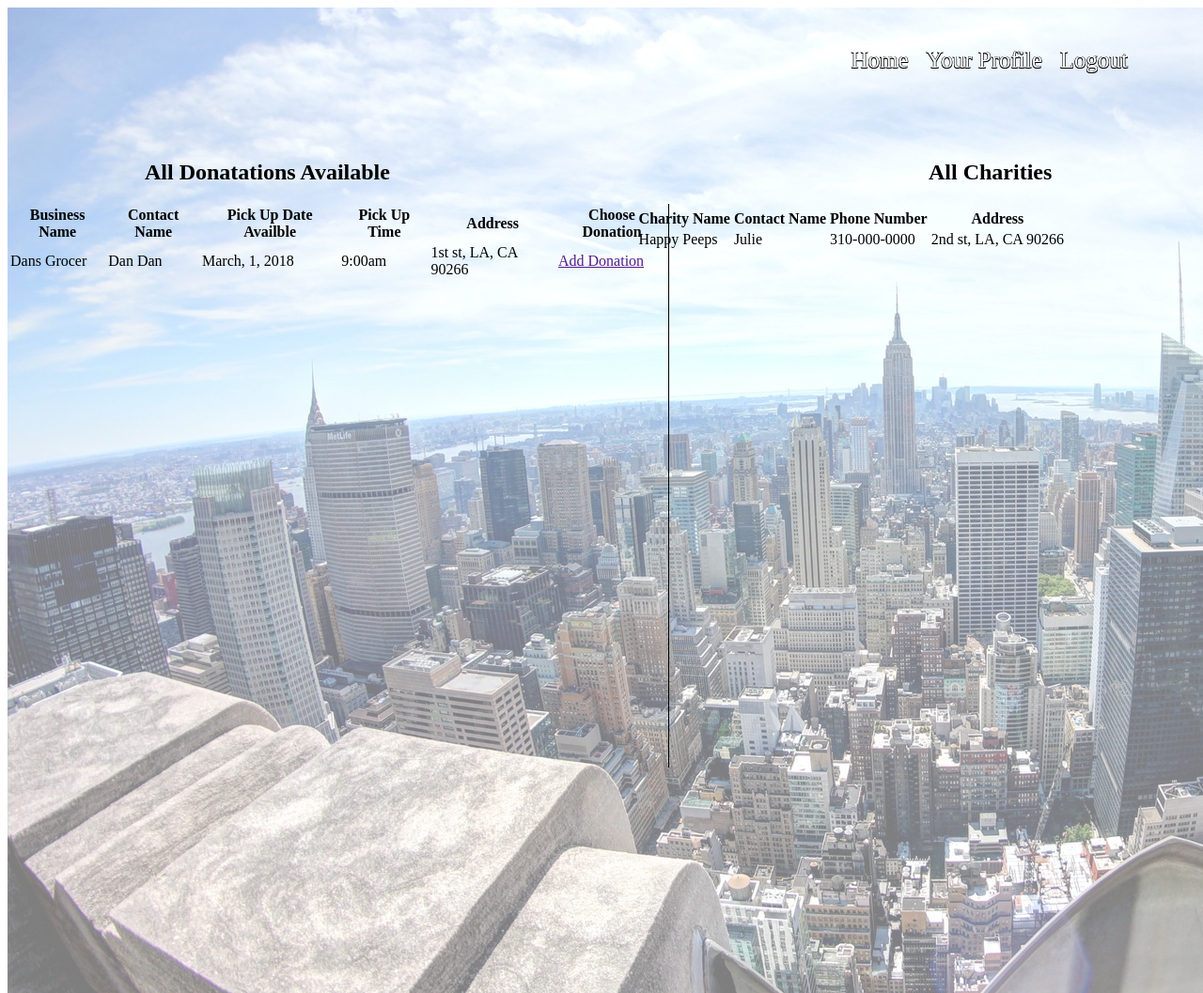
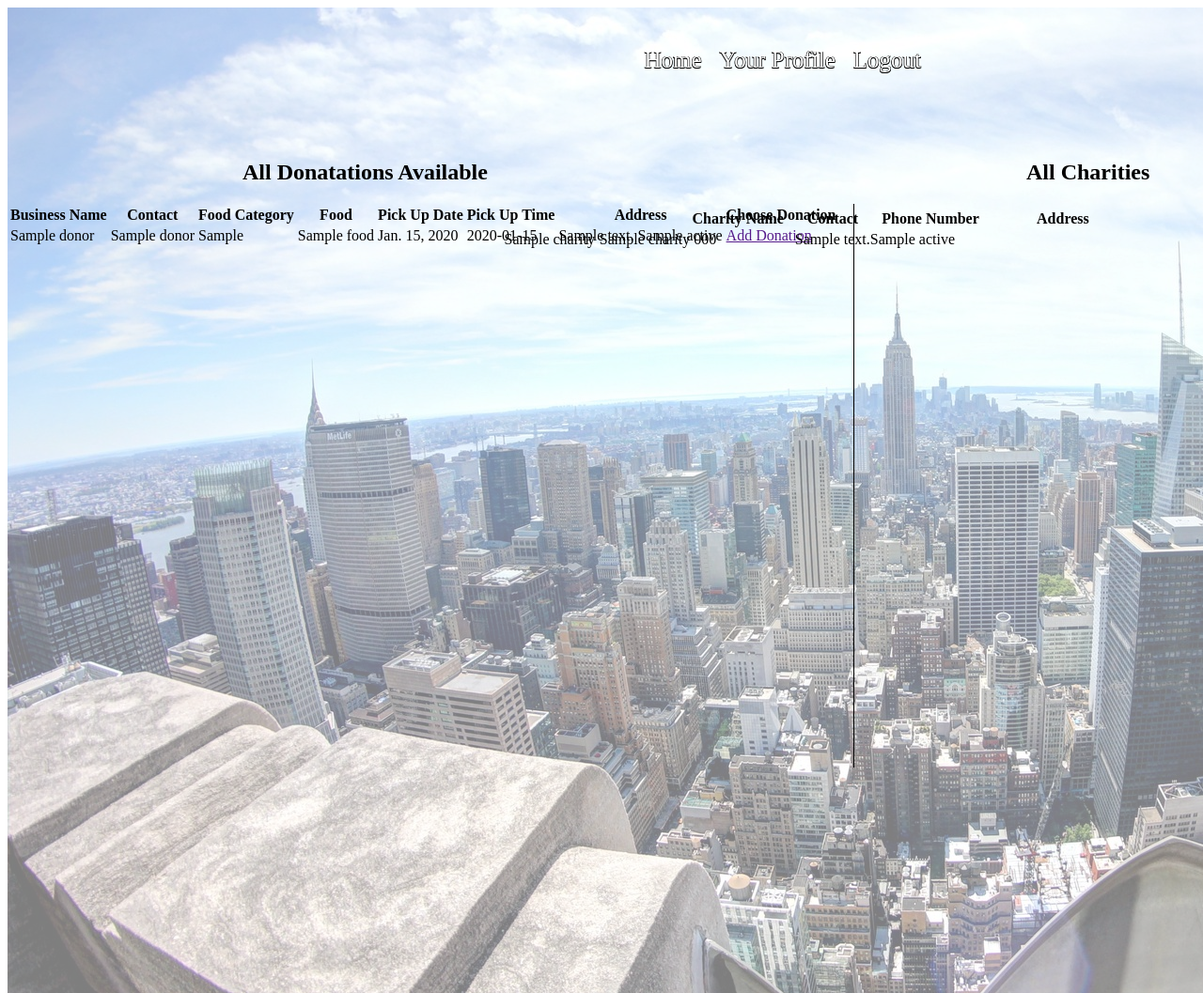
Before and after one commit to Baileyleeanderson/charity_food, a Django app: template food_charity/apps/donate/templates/donate/all_donations.html in a window 1280 px wide; the page is wider, and only the part inside the window is pictured. Shown: the top 1057 px of that part at 94% size. Run offline with Django 3.2, Linux system fonts and the light colour scheme; the template is opened without the code that fills it: values that come from a table or form of the project are taken from there, others are empty; tables that the repository leaves empty hold one stand-in row (values such as "Sample post"); parts of the project's set-up code (start-up, migrations or seed data) failed here and were passed over.

Commit message:
bailey views

```diff
--- a/food_charity/apps/donate/models.py
+++ b/food_charity/apps/donate/models.py
@@ -41,16 +41,10 @@
 
 class Food(models.Model):
     food_name = models.CharField(max_length=80)
+    type_of_food = models.CharField(max_length=80, default='')
+    donor = models.ForeignKey(Donor, related_name='foods',null=True)
+    charity = models.ManyToManyField(Charity, related_name='foods')
+    pickup = models.DateField(max_length=8,default='')
+    pickup_time = models.CharField(max_length=10,default='')
     created_at = models.DateTimeField(auto_now_add=True)
     updated_at = models.DateTimeField(auto_now=True)
-    donors = models.ManyToManyField(Donor, related_name='foods')
-    type_of_food = models.CharField(max_length=80, default='')
-    created_at = models.DateTimeField(auto_now_add=True)
-    updated_at = models.DateTimeField(auto_now=True)
-
-class Post(models.Model):
-    pickup = models.DateField(max_length=8)
-    pickup_time = models.CharField(max_length=10)
-    food = models.ForeignKey(Food, related_name='posts',null=True)
-    donor = models.ForeignKey(Food, related_name='donor_posts',null=True)
-    charity = models.ForeignKey(Food, related_name='post_likes',null=True)
--- a/food_charity/apps/donate/static/donate/style.css
+++ b/food_charity/apps/donate/static/donate/style.css
@@ -76,10 +76,20 @@
     margin-right: 80px;
     margin-top: 20px;
 }
+#links2{
+    text-align: right;
+    margin-right: 300px;
+    margin-top: 20px;
+}
+#links{
+    text-align: right;
+    margin-right: 80px;
+    margin-top: 20px;
+}
 #newpickup{
     display: inline-block;
     position: absolute;
-    right: 148px;
+    right: 420px;
     top: 518px;
 }
 #sub{
@@ -98,7 +108,7 @@
 #don_head{
     display: inline-block;
     width: 830px;
-    margin-left: 146px;
+    margin-left: 250px;
     margin-top: 200px;
     margin-top: 107px;
 }
@@ -111,7 +121,7 @@
 }
 #alldonors{
     display: inline-block;
-    width: 703px;
+    width: 900px;
     height: 600px;
     border-right: 1px black solid;
 }
@@ -123,13 +133,16 @@
     color: gray;
 }
 thead{
-    margin-right: 100px;
+    margin-right: 50px;
+
 }
 .charity_table{
     position: absolute;
     top: 206px;
-    right: 145px;
+    right: 261px;
 }
 #tablehead{
-    margin-right: 100px
+   position: relative;
+   left: 200px;
+
 }
--- a/food_charity/apps/donate/templates/donate/all_donations.html
+++ b/food_charity/apps/donate/templates/donate/all_donations.html
@@ -13,10 +13,10 @@
     <div id='crops'>
     </div>
     <div id='all'>
-        <div id='links'>
+        <div id='links2'>
                 <a id='home' href='/'>Home</a>
-                <a id='home' href='/user_profile'>Your Profile</a>
-                <a id='home' href=''>Logout</a>
+                <a id='home' href='/donor_profile/{{donor.id}}'>Your Profile</a>
+                <a id='home' href='/logout'>Logout</a>
         </div>
         <h2 id='don_head'>All Donatations Available</h2>
         <h2 id='char_head'>All Charities</h2>
@@ -25,21 +25,27 @@
                 <thead >
                     <tr>
                         <th>Business Name </th>
-                        <th>Contact Name </th>
-                        <th>Pick Up Date Availble </th>
+                        <th>Contact</th>
+                        <th>Food Category</th>
+                        <th>Food</th>
+                        <th>Pick Up Date</th>
                         <th>Pick Up Time </th>
                         <th>Address </th>
                         <th>Choose Donation</th>
                     </tr>
                 </thead>
                 <tbody>
+                    {% for food in foods %}
                     <tr>
-                        <td>Dans Grocer</td>
-                        <td>Dan Dan</td>
-                        <td>March, 1, 2018</td>
-                        <td>9:00am</td>
-                        <td>1st st, LA, CA 90266</td>
+                        <td>{{food.donor.business_name}}</td>
+                        <td>{{food.donor.contact_name}}</td>
+                        <td>{{food.type_of_food}}</td>
+                        <td>{{food.food_name}}</td>
+                        <td>{{food.pickup}}</td>
+                        <td>{{food.pickup_time}}</td>
+                        <td>{{food.donor.address}}<span> </span>{{food.donor.city.city}}<span> </span>{{food.donor.state.state}}</td>
                         <td><a href=''>Add Donation</a></td>
+                    {% endfor %}
                     </tr>
                 </tbody>
             </table>
@@ -49,18 +55,20 @@
                     <thead id='tablehead'>
                         <tr>
                             <th>Charity Name </th>
-                            <th>Contact Name </th>
+                            <th>Contact</th>
                             <th>Phone Number </th>
                             <th>Address </th>
                         </tr>
                     </thead>
                     <tbody>
+                        {% for charity in charities %}
                         <tr>
-                            <td>Happy Peeps</td>
-                            <td>Julie</td>
-                            <td>310-000-0000</td>
-                            <td>2nd st, LA, CA 90266</td>
+                            <td>{{charity.charity_name}}</td>
+                            <td>{{charity.contact_name}}</td>
+                            <td>{{charity.phone_number}}</td>
+                            <td>{{charity.address}}{{charity.city.city}}<span>  </span>{{charity.state.state}}</td>
                         </tr>
+                        {% endfor %}
                     </tbody>
                 </table>
     </div>
--- a/food_charity/apps/donate/urls.py
+++ b/food_charity/apps/donate/urls.py
@@ -6,11 +6,13 @@
     url(r'^register/business$',views.register_business),
     url(r'^register/charity$',views.register_charity),
     url(r'^login$',views.login),
+    url(r'^logout$',views.logout),
     url(r'^donor$', views.donor),
     url(r'^charity$', views.charity),
     url(r'^success$', views.payment_form),
     url(r"^checkout$", views.checkout),
     url(r'^donate/home$', views.donate_render),
+    url(r'^donor_profile/(?P<donor_id>\d+)$', views.donor_profile),
     url(r'^donations/all$', views.donations_all),
     url(r'^submit_donatation$', views.submit_donation) # make sure to add user.id after login is avail
 ]
```
Also changed, not shown: food_charity/apps/donate/templates/donate/donate.html (+28 -28 lines), food_charity/apps/donate/views.py (+30 -24 lines), food_charity/apps/donate/migrations/0001_initial.py, food_charity/apps/donate/migrations/0002_auto_20180330_0107.py (added).
